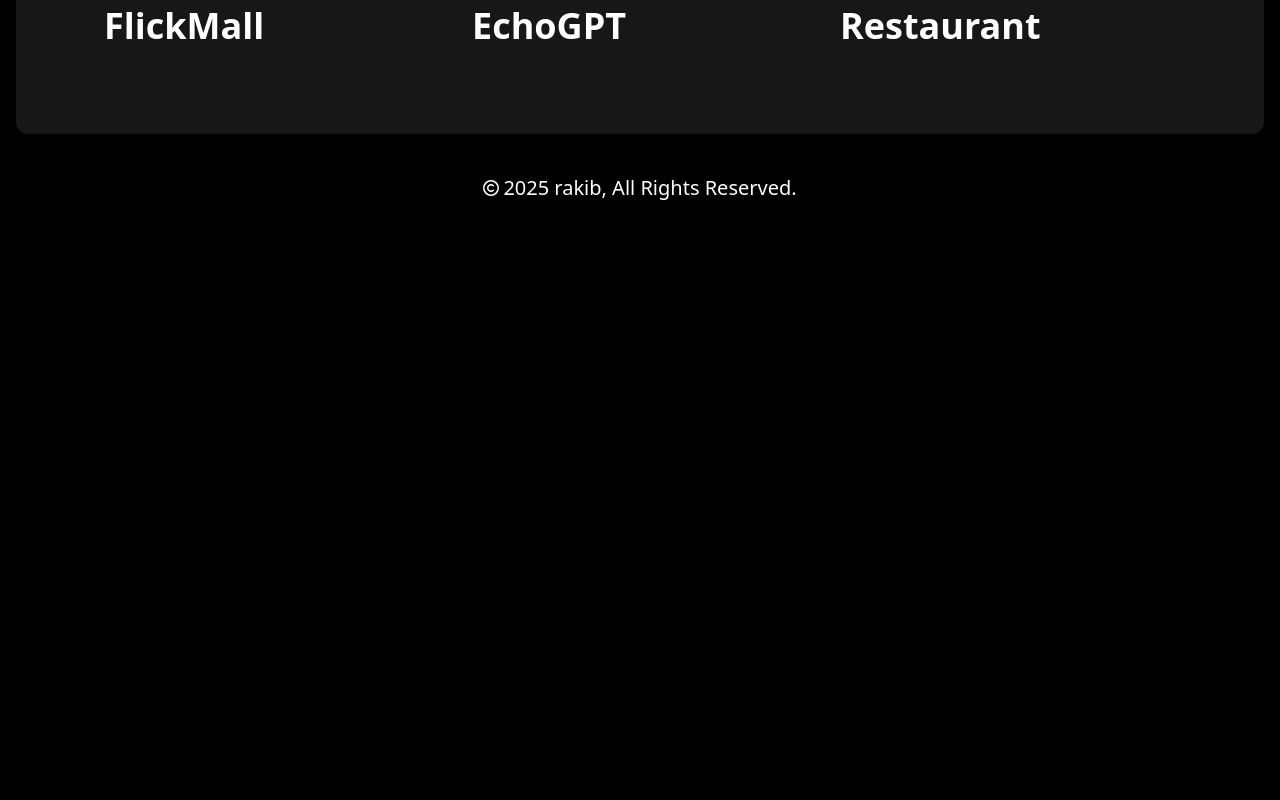
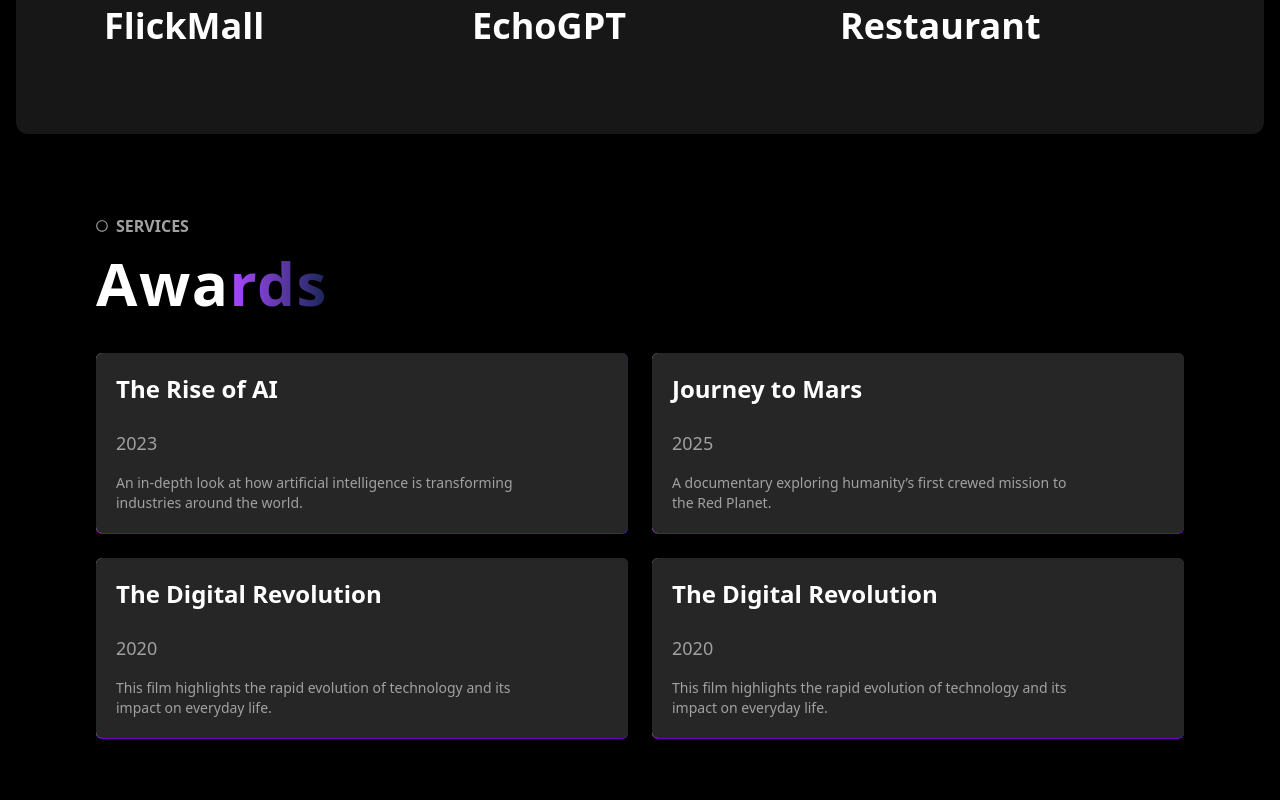
Before and after one commit to rakibul12212/portfolio, a Next.js app: page / in a window 1280 px wide. Shown: the part 1980-2780 px from the top of the page. Before the commit the page ends 2222 px from the top, so only its background shows below. Built offline with nearby package versions, Linux system fonts and the light colour scheme.

Commit message:
achievement

```diff
--- /dev/null
+++ b/src/component/UI/AchievementCard.jsx
@@ -0,0 +1,25 @@
+import { AchievementData } from "@/data/AchievementData";
+import React from "react";
+
+const AchievementCard = () => {
+  return (
+    <div className="grid grid-cols-1 sm:grid-cols-2 lg:grid-cols-2 gap-6 py-8">
+      {AchievementData.map(({ id, title, year, description }) => (
+        <div
+          key={id}
+          className="border-b-1 border-purple-700 rounded-md bg-gradient-to-r from-purple-300 to-blue-900"
+        >
+          <div className="bg-neutral-800 shadow-md rounded-md p-5 flex flex-col text-left gap-4 hover:bg-gradient-to-r from-purple-500/40 to-blue-500/40 transition-all duration-300">
+            <h2 className="text-2xl font-semibold text-white mb-2">{title}</h2>
+            <p className="text-lg font semibold text-neutral-400">{year}</p>
+            <p className="text-sm text-neutral-400 max-w-full md:max-w-[400px]">
+              {description}
+            </p>
+          </div>
+        </div>
+      ))}
+    </div>
+  );
+};
+
+export default AchievementCard;
--- a/src/component/UI/homepage/HomePage.jsx
+++ b/src/component/UI/homepage/HomePage.jsx
@@ -1,6 +1,7 @@
 "use client";
 
 import Container from "../Container";
+import Achievements from "./pages/Achievements";
 import Banner from "./pages/Banner";
 import Portfolio from "./pages/Portfolio";
 import Services from "./pages/Services";
@@ -11,6 +12,7 @@ const HomePage = () => {
       <Banner />
       <Services />
       <Portfolio />
+      <Achievements/>
     </Container>
   );
 };
--- /dev/null
+++ b/src/component/UI/homepage/pages/Achievements.jsx
@@ -0,0 +1,38 @@
+"use client";
+import { FaRegCircle } from "react-icons/fa";
+import Container from "../../Container";
+import AchievementCard from "../../AchievementCard";
+
+const Achievements = () => {
+  return (
+    <Container className="px-0 md:px-20 py-20">
+      {/* head */}
+      <div>
+        <div>
+          <div className="flex items-center gap-x-2 text-neutral-400 pb-2">
+            <span>
+              <FaRegCircle size={12} />
+            </span>
+            <p className="text-sm sm:text-base font-semibold">SERVICES</p>
+          </div>
+
+          {/* Title */}
+          <div>
+            <p className="text-3xl sm:text-4xl md:text-6xl font-bold tracking-wide leading-tight">
+              Awa
+              <span className=" text-3xl sm:text-4xl md:text-6xl font-semibold bg-gradient-to-r from-purple-500 to-blue-950 bg-clip-text text-transparent">
+                rds
+              </span>
+            </p>
+          </div>
+        </div>
+      </div>
+      {/* main */}
+      <div>
+        <AchievementCard />
+      </div>
+    </Container>
+  );
+};
+
+export default Achievements;
--- /dev/null
+++ b/src/data/AchievementData.js
@@ -0,0 +1,30 @@
+export const AchievementData = [
+  {
+    id: "1",
+    title: "The Rise of AI",
+    year: 2023,
+    description:
+      "An in-depth look at how artificial intelligence is transforming industries around the world.",
+  },
+  {
+    id: "2",
+    title: "Journey to Mars",
+    year: 2025,
+    description:
+      "A documentary exploring humanity’s first crewed mission to the Red Planet.",
+  },
+  {
+    id: "3",
+    title: "The Digital Revolution",
+    year: 2020,
+    description:
+      "This film highlights the rapid evolution of technology and its impact on everyday life.",
+  },
+  {
+    id: "4",
+    title: "The Digital Revolution",
+    year: 2020,
+    description:
+      "This film highlights the rapid evolution of technology and its impact on everyday life.",
+  },
+];
```
